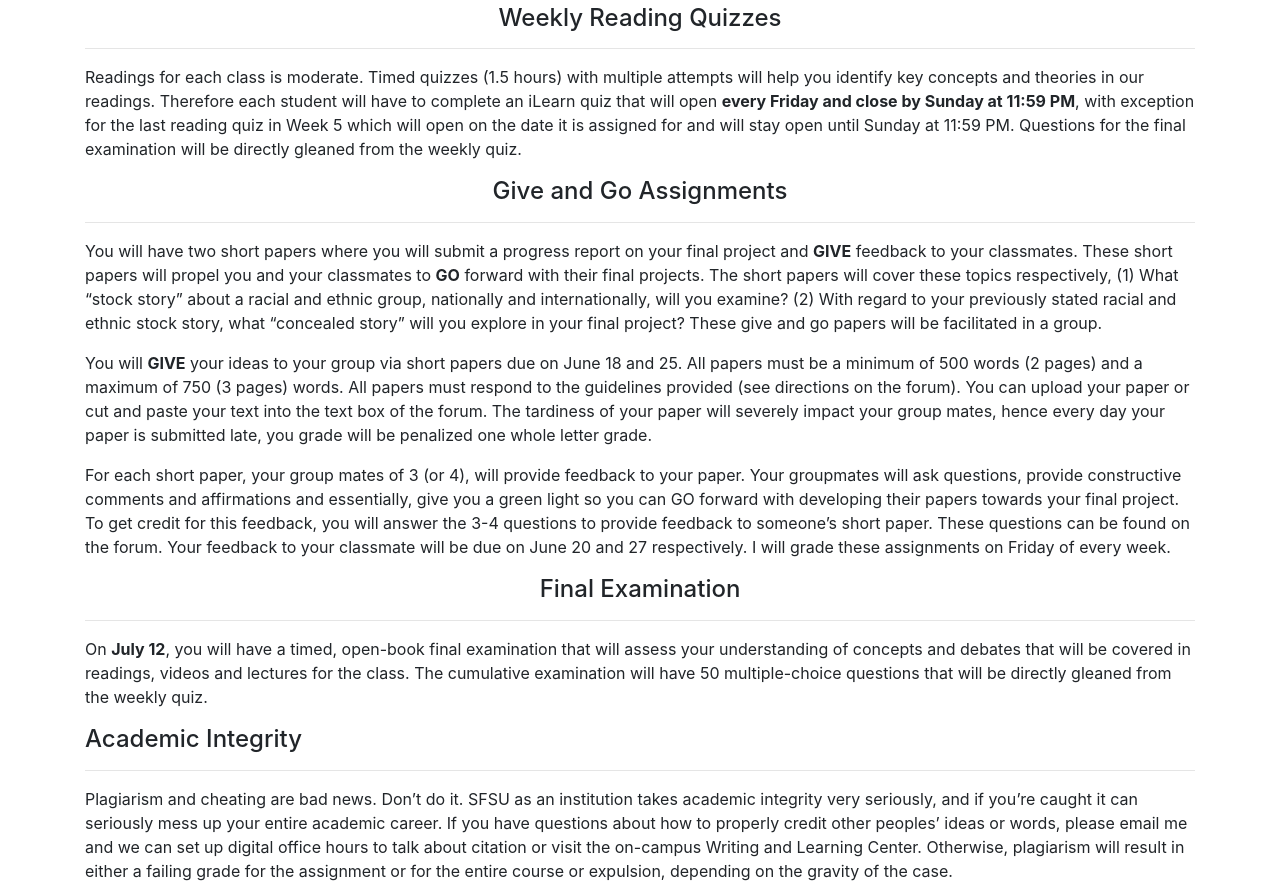
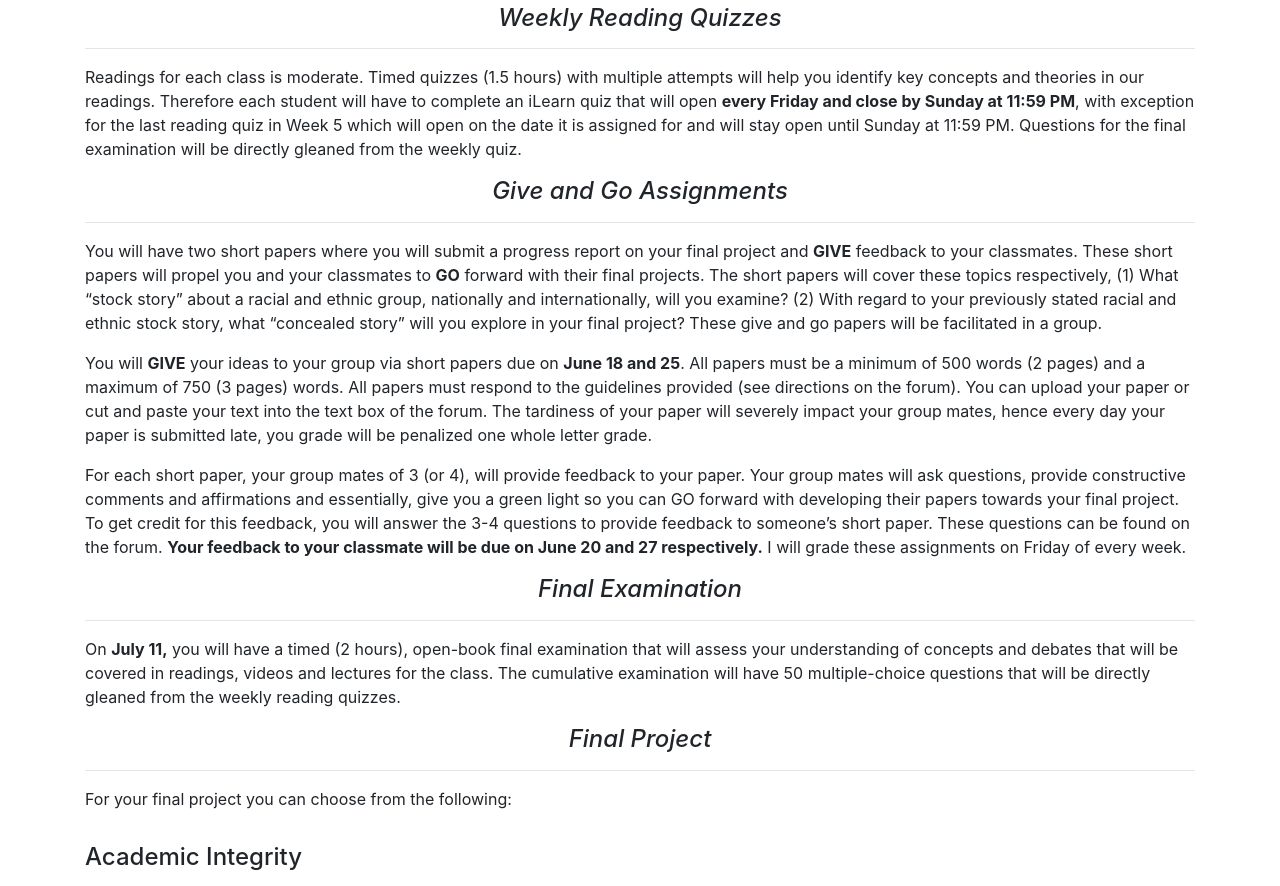
Before and after one commit to rdfm/soc461-syllabus, a plain HTML site: page index.html in a window 1280 px wide. Shown: the part 2055-2941 px from the top of the page. Drawn offline with nearby package versions, Linux system fonts and the light colour scheme.

Commit message:
Additional updates to content.

```diff
--- a/index.html
+++ b/index.html
@@ -153,7 +153,7 @@
     community.
 </p>
 
-<h4 class="text-center">Weekly Reading Quizzes</h4>
+<h4 class="text-center"><em>Weekly Reading Quizzes</em></h4>
 <hr>
 <p>
     Readings for each class is moderate. Timed quizzes (1.5 hours) with multiple attempts will help you
@@ -164,7 +164,7 @@
     quiz.
 </p>
 
-<h4 class="text-center">Give and Go Assignments</h4>
+<h4 class="text-center"><em>Give and Go Assignments</em></h4>
 <hr>
 
 <p>
@@ -177,7 +177,7 @@
 </p>
 
 <p>
-    You will <strong>GIVE</strong> your ideas to your group via short papers due on June 18 and 25. All papers must be
+    You will <strong>GIVE</strong> your ideas to your group via short papers due on <strong>June 18 and 25</strong>. All papers must be
     a minimum of 500 words (2 pages) and a maximum of 750 (3 pages) words. All papers must respond
     to the guidelines provided (see directions on the forum). You can upload your paper or cut and paste
     your text into the text box of the forum. The tardiness of your paper will severely impact your
@@ -185,27 +185,78 @@
 </p>
 
 <p>
-    For each short paper, your group mates of 3 (or 4), will provide feedback to your paper. Your groupmates will ask questions, provide constructive comments and affirmations and essentially, give you a green light so you can GO forward with developing their papers towards your final project. To get credit for this feedback, you will answer the 3-4 questions to provide feedback to someone’s short paper. These questions can be found on the forum. Your feedback to your classmate will be due on June 20 and 27 respectively. I will grade these assignments on Friday of every week.
+    For each short paper, your group mates of 3 (or 4), will provide feedback to your paper. Your
+    group mates will ask questions, provide constructive comments and affirmations and essentially, give
+    you a green light so you can GO forward with developing their papers towards your final project. To
+    get credit for this feedback, you will answer the 3-4 questions to provide feedback to someone’s short
+    paper. These questions can be found on the forum. <strong>Your feedback to your classmate will be due on
+    June 20 and 27 respectively.</strong> I will grade these assignments on Friday of every week.
 </p>
 
-<h4 class="text-center">Final Examination</h4>
+<h4 class="text-center"><em>Final Examination</em></h4>
 <hr>
-<p>On <strong>July 12</strong>, you will have a timed, open-book final examination that will assess your understanding of concepts and debates that will be covered in readings, videos and lectures for the class. The cumulative examination will have 50 multiple-choice questions that will be directly gleaned from the weekly quiz.</p>
+<p>
+    On <strong>July 11,</strong> you will have a timed (2 hours), open-book final examination that will assess your
+    understanding of concepts and debates that will be covered in readings, videos and lectures for the
+    class. The cumulative examination will have 50 multiple-choice questions that will be directly
+    gleaned from the weekly reading quizzes.
+</p>
+
+<h4 class="text-center"><em>Final Project</em></h4>
+<hr>
+<p>For your final project you can choose from the following:</p>
 
 <!-- ADD (Table): Final Project -->
+<table class="table">
+
+</table>
+
 
 <h4>Academic Integrity</h4>
 <hr>
-<p>Plagiarism and cheating are bad news. Don’t do it. SFSU as an institution takes academic integrity very seriously, and if you’re caught it can seriously mess up your entire academic career. If you have questions about how to properly credit other peoples’ ideas or words, please email me and we can set up digital office hours to talk about citation or visit the on-campus Writing and Learning Center. Otherwise, plagiarism will result in either a failing grade for the assignment or for the entire course or expulsion, depending on the gravity of the case.</p>
+<p>
+    Plagiarism and cheating are bad news. Don’t do it. SFSU as an institution takes academic integrity
+    very seriously, and if you’re caught it can seriously mess up your entire academic career. If you have
+    questions about how to properly credit other peoples’ ideas or words, please email me and we can set
+    up digital office hours to talk about citation or visit the on-campus Writing and Learning Center.
+    Otherwise, plagiarism will result in either a failing grade for the assignment or for the entire course or
+    expulsion, depending on the gravity of the case.
+</p>
 
 <h4>Academic Freedom</h4>
 <hr>
-<p>Race and ethnicity has been and continues to be a hotly debated issue, mostly because we all have personal opinions and experiences around issues of race and ethnicity. Still, this is a SOCIOLOGY class—we will be drawing from your experiences and insights—but we will be depending on evidence-based research and sociological scholarship to situate our discussions in larger structural, historical, political and economic forces. We will be examining the social construction of race and ethnicity and sharpening our sociological analysis regarding the issues and problems that surround race and ethnic relations. In designing this course, I have prepared material that describe a range of opinions on the race and ethnicity, however, some of the readings share a perspective that is critical of the mainstream conceptions of race and ethnicity, and this is a perspective that I share as a scholar.</p>
-<p>Just as I value my own academic freedom, I also respect and value the freedom of all of my students. I will never discourage anyone from voicing their political beliefs or analysis, so long as it is relevant to the discussion. I encourage people to voice dissenting views (it makes for much livelier discussion!).  I will never censure views that I disagree with, nor will I ever let political beliefs influence my assessment of your work in class.  If anyone feels marginalized or silenced in any way by myself or other students, I hope that you will be able to tell me so that we can resolve the matter.</p>
+<p>
+    Race and ethnicity has been and continues to be a hotly debated issue, mostly because we all have
+    personal opinions and experiences around issues of race and ethnicity. Still, this is a SOCIOLOGY
+    class—we will be drawing from your experiences and insights—but we will be depending on
+    evidence-based research and sociological scholarship to situate our discussions in larger structural,
+    historical, political and economic forces. We will be examining the social construction of race and
+    ethnicity and sharpening our sociological analysis regarding the issues and problems that surround
+    race and ethnic relations. In designing this course, I have prepared material that describe a range of
+    opinions on the race and ethnicity, however, some of the readings share a perspective that is critical of
+    the mainstream conceptions of race and ethnicity, and this is a perspective that I share as a scholar.
+</p>
+
+<p>
+    Just as I value my own academic freedom, I also respect and value the freedom of all of my students.
+    I will never discourage anyone from voicing their political beliefs or analysis, so long as it is relevant
+    to the discussion. I encourage people to voice dissenting views (it makes for much livelier
+    discussion!).  I will never censure views that I disagree with, nor will I ever let political beliefs
+    influence my assessment of your work in class.  If anyone feels marginalized or silenced in any way
+    by myself or other students, I hope that you will be able to tell me so that we can resolve the matter.
+</p>
 
 <!-- ADD (Section): CHSS RESOURCES -->
+<h4>CHSS Resources</h4>
+<hr>
+<p>TBA</p>
 
 <!-- ADD (Table): Course Schedule -->
+<h4>Course Schedule (Subject to change)</h4>
+<hr>
+<table class="table">
+
+</table>
 
 
 </div>
```
